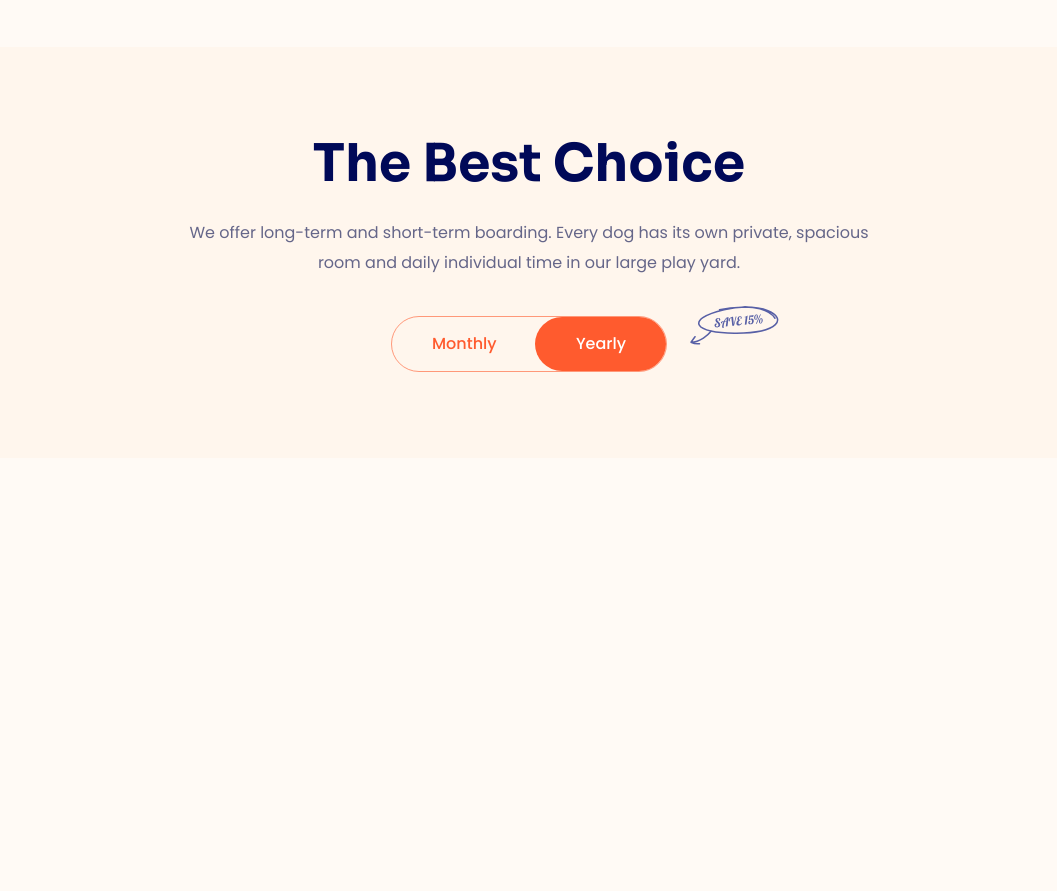
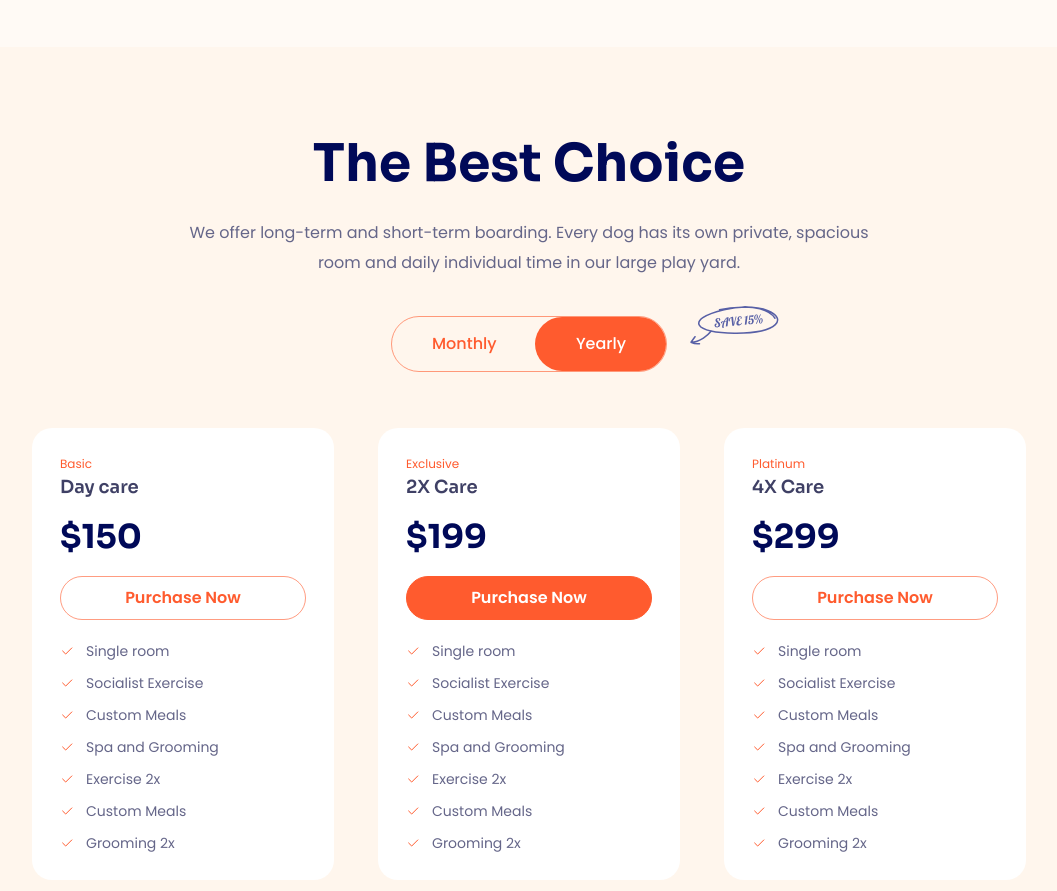
Before and after one commit to DatHoangi/html-project-04, a plain HTML site: page index.html in a window 1280 px wide. Shown: the part 4100-4991 px from the top of the page, without its empty margins (111-1168 px from the left). Drawn offline with Linux system fonts and the light colour scheme.

Commit message:
Làm phần pricing #2

```diff
--- a/assets/css/styles.css
+++ b/assets/css/styles.css
@@ -67,9 +67,9 @@ button {
 }
 
 .btn--primary {
-    color: #fff;
-    background: var(--primary-color);
-    border-color: var(--primary-color);
+    color: #fff !important;
+    background: var(--primary-color) !important;
+    border-color: var(--primary-color) !important;
 }
 
 .btn__icon {
@@ -846,6 +846,10 @@ button {
     background: #fff6ed;
 }
 
+.pricing__container {
+    width: 994px;
+}
+
 .pricing__heading,
 .pricing__desc {
     text-align: center;
@@ -921,3 +925,74 @@ button {
     top: -10px;
     right: -112px;
 }
+
+.pricing__list {
+    display: grid;
+    grid-template-columns: repeat(3, 1fr);
+    column-gap: 44px;
+    margin-top: 56px;
+}
+
+.pricing-item {
+    padding: 30px 28px;
+    border-radius: 20px;
+    background: #fff;
+}
+
+.pricing-item__type {
+    font-size: 1.2rem;
+    font-weight: 400;
+    line-height: 1; /* 100% */
+    color: #ff5b2e;
+}
+
+.pricing-item__heading {
+    margin-top: 8px;
+    color: #3f4065;
+    font-family: Sora, sans-serif;
+    font-size: 1.8rem;
+    font-weight: 600;
+    line-height: 1; /* 100% */
+}
+
+.pricing-item__price {
+    margin-top: 24px;
+    font-family: Sora, sans-serif;
+    font-size: 3.3rem;
+    font-weight: 700;
+    line-height: 1.03; /* 103.03% */
+    color: #000958;
+}
+
+.pricing-item__btn {
+    --height: 44px;
+
+    margin-top: 22px;
+    width: 100%;
+    background: transparent;
+    border: 1px solid rgba(255, 91, 46, 0.6);
+    color: #ff5b2e;
+}
+
+.pricing-item__list {
+    margin-top: 24px;
+}
+
+.pricing-item__item {
+    display: flex;
+    font-size: 1.4rem;
+    font-weight: 400;
+    line-height: 1; /* 100% */
+    color: #656689;
+}
+
+.pricing-item__item::before {
+    content: url(../icon/price-check.svg);
+    width: 14px;
+    height: 14px;
+    margin-right: 12px;
+}
+
+.pricing-item__item + .pricing-item__item {
+    margin-top: 18px;
+}
--- a/index.html
+++ b/index.html
@@ -641,7 +641,7 @@
 
             <!-- Pricing -->
             <section class="pricing">
-                <div class="container">
+                <div class="container pricing__container">
                     <h2 class="section-heading pricing__heading">
                         The Best Choice
                     </h2>
@@ -684,6 +684,77 @@
                             />
                         </div>
                     </div>
+
+                    <div class="pricing__list">
+                        <!-- Pricing item 1 -->
+                        <article class="pricing-item">
+                            <p class="pricing-item__type">Basic</p>
+                            <h3 class="pricing-item__heading">Day care</h3>
+                            <p class="pricing-item__price">$150</p>
+                            <button class="btn pricing-item__btn">
+                                Purchase Now
+                            </button>
+                            <ul class="pricing-item__list">
+                                <li class="pricing-item__item">Single room</li>
+                                <li class="pricing-item__item">
+                                    Socialist Exercise
+                                </li>
+                                <li class="pricing-item__item">Custom Meals</li>
+                                <li class="pricing-item__item">
+                                    Spa and Grooming
+                                </li>
+                                <li class="pricing-item__item">Exercise 2x</li>
+                                <li class="pricing-item__item">Custom Meals</li>
+                                <li class="pricing-item__item">Grooming 2x</li>
+                            </ul>
+                        </article>
+
+                        <!-- Pricing item 2 -->
+                        <article class="pricing-item">
+                            <p class="pricing-item__type">Exclusive</p>
+                            <h3 class="pricing-item__heading">2X Care</h3>
+                            <p class="pricing-item__price">$199</p>
+                            <button class="btn btn--primary pricing-item__btn">
+                                Purchase Now
+                            </button>
+                            <ul class="pricing-item__list">
+                                <li class="pricing-item__item">Single room</li>
+                                <li class="pricing-item__item">
+                                    Socialist Exercise
+                                </li>
+                                <li class="pricing-item__item">Custom Meals</li>
+                                <li class="pricing-item__item">
+                                    Spa and Grooming
+                                </li>
+                                <li class="pricing-item__item">Exercise 2x</li>
+                                <li class="pricing-item__item">Custom Meals</li>
+                                <li class="pricing-item__item">Grooming 2x</li>
+                            </ul>
+                        </article>
+
+                        <!-- Pricing item 3 -->
+                        <article class="pricing-item">
+                            <p class="pricing-item__type">Platinum</p>
+                            <h3 class="pricing-item__heading">4X Care</h3>
+                            <p class="pricing-item__price">$299</p>
+                            <button class="btn pricing-item__btn">
+                                Purchase Now
+                            </button>
+                            <ul class="pricing-item__list">
+                                <li class="pricing-item__item">Single room</li>
+                                <li class="pricing-item__item">
+                                    Socialist Exercise
+                                </li>
+                                <li class="pricing-item__item">Custom Meals</li>
+                                <li class="pricing-item__item">
+                                    Spa and Grooming
+                                </li>
+                                <li class="pricing-item__item">Exercise 2x</li>
+                                <li class="pricing-item__item">Custom Meals</li>
+                                <li class="pricing-item__item">Grooming 2x</li>
+                            </ul>
+                        </article>
+                    </div>
                 </div>
             </section>
         </main>
```
Also changed, not shown: assets/icon/price-check.svg (added).
